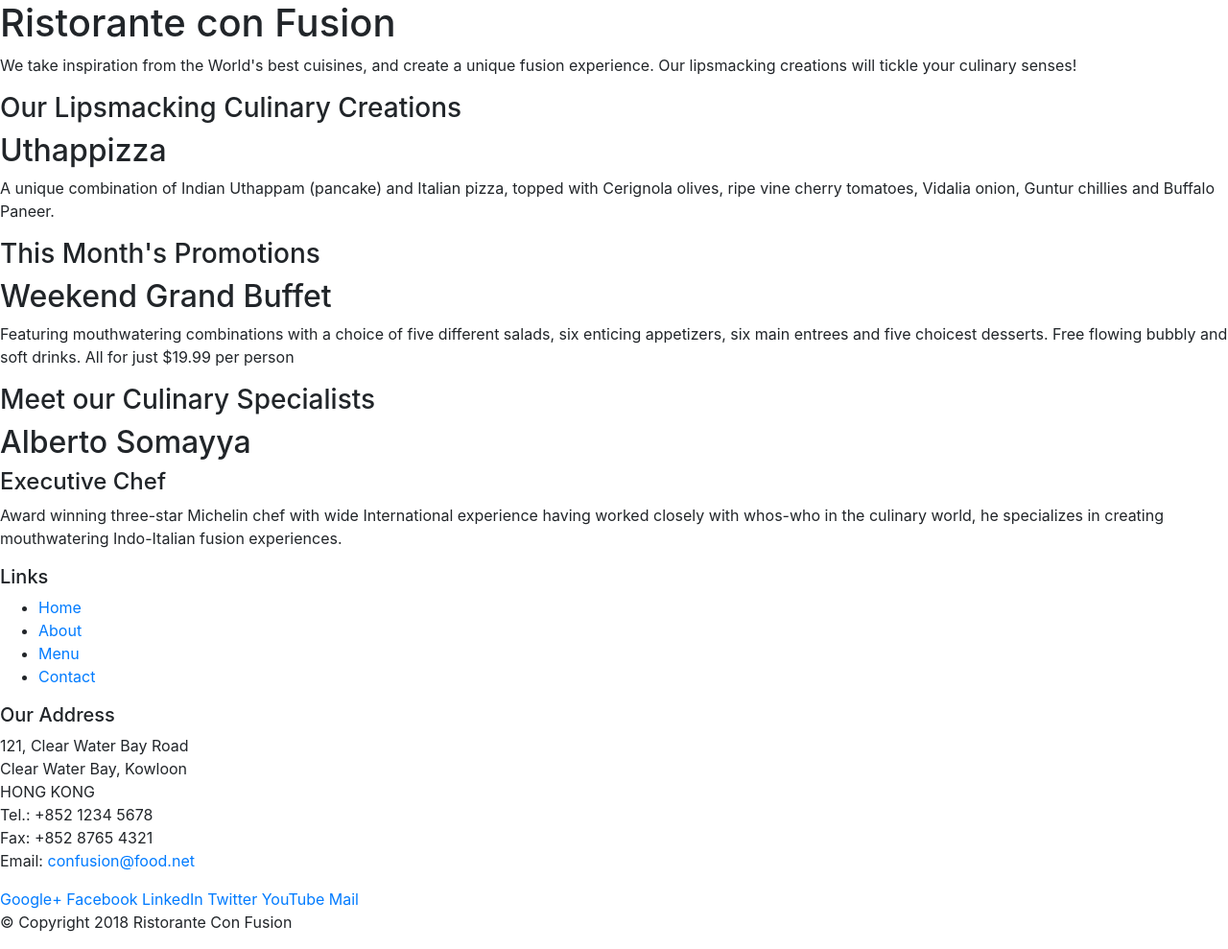
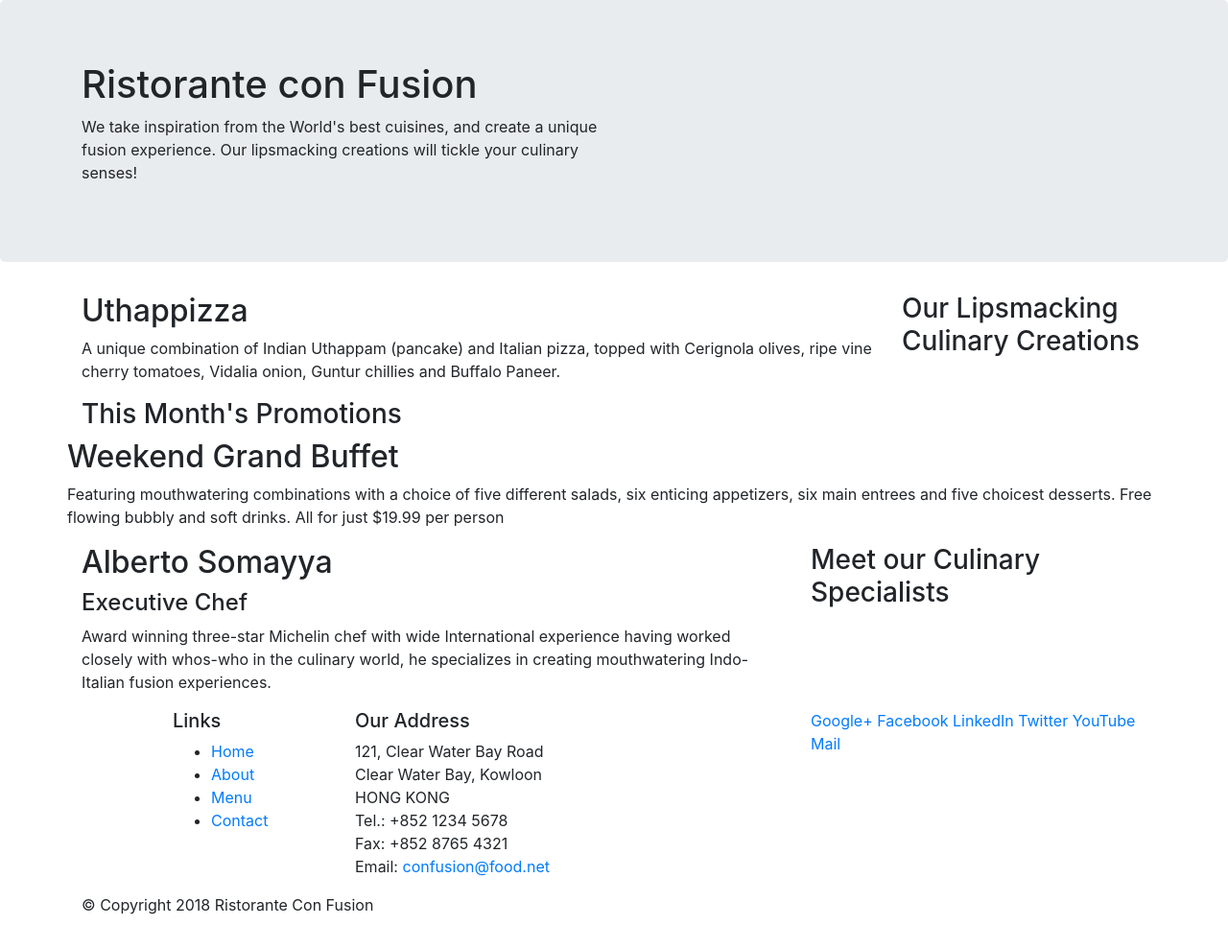
Before and after one commit to CarlosPlaza90/Bootstrap-test, a website: page index.html in a window 1280 px wide. Shown: the whole page at 96% size. Drawn offline with nearby package versions, Linux system fonts and the light colour scheme.

Commit message:
Bootstrap Grid Part One

```diff
--- a/index.html
+++ b/index.html
@@ -14,33 +14,33 @@
 
 <body>
 
-    <header>
-        <div>
-            <div>
-                <div>
+    <header class="jumbotron">
+        <div class="container">
+            <div class="row">
+                <div class="col-12 col-sm-6">
                     <h1>Ristorante con Fusion</h1>
                     <p>We take inspiration from the World's best cuisines, and create a unique fusion experience. Our lipsmacking creations will tickle your culinary senses!</p>
                 </div>
-                <div>
+                <div class="col-12 cm-sm">
                 </div>
             </div>
         </div>
     </header>
 
-    <div>
-        <div>
-            <div>
+    <div class="container">
+        <div class="row">
+            <div class="col-12 col-sm-4 order-sm-last col-md-3">
                 <h3>Our Lipsmacking Culinary Creations</h3>
             </div>
-            <div>
+            <div class="col col-sm col-md order-sm-first">
                 <h2>Uthappizza</h2>
                 <p>A unique combination of Indian Uthappam (pancake) and Italian pizza, topped with Cerignola olives, ripe vine cherry tomatoes, Vidalia onion, Guntur chillies and Buffalo Paneer.</p>
             </div>
         </div>
 
 
-        <div>
-            <div>
+        <div class="row">
+            <div class="col-12 col-sm-4 com-md-3">
                 <h3>This Month's Promotions</h3>
             </div>
             <div>
@@ -49,11 +49,11 @@
             </div>
         </div>
 
-        <div>
-            <div>
+        <div class="row">
+            <div class="col-12 col-sm-4 com-md-3 order-sm-last">
                 <h3>Meet our Culinary Specialists</h3>
             </div>
-            <div>
+            <div class="col col-sm col-md order-sm-first">
                 <h2>Alberto Somayya</h2>
                 <h4>Executive Chef</h4>
                 <p>Award winning three-star Michelin chef with wide International experience having worked closely with whos-who in the culinary world, he specializes in creating mouthwatering Indo-Italian fusion experiences. </p>
@@ -62,9 +62,9 @@
     </div>
 
     <footer>
-        <div>
-            <div>
-                <div>
+        <div  class="container">
+            <div class="row">
+                <div class="col-4 offset-1 col-sm-2">
                     <h5>Links</h5>
                     <ul>
                         <li><a href="#">Home</a></li>
@@ -73,7 +73,7 @@
                         <li><a href="#">Contact</a></li>
                     </ul>
                 </div>
-                <div>
+                <div class="col-7 col-sm-5">
                     <h5>Our Address</h5>
                     <address>
 		              121, Clear Water Bay Road<br>
@@ -84,7 +84,7 @@
 		              Email: <a href="mailto:confusion@food.net">confusion@food.net</a>
 		           </address>
                 </div>
-                <div>
+                <div class="col-12 col-sm-4">
                     <div>
                         <a href="http://google.com/+">Google+</a>
                         <a href="http://www.facebook.com/profile.php?id=">Facebook</a>
@@ -95,8 +95,8 @@
                     </div>
                 </div>
            </div>
-           <div>
-                <div>
+           <div class="row">
+                <div class="col-auto">
                     <p>© Copyright 2018 Ristorante Con Fusion</p>
                 </div>
            </div>
```
